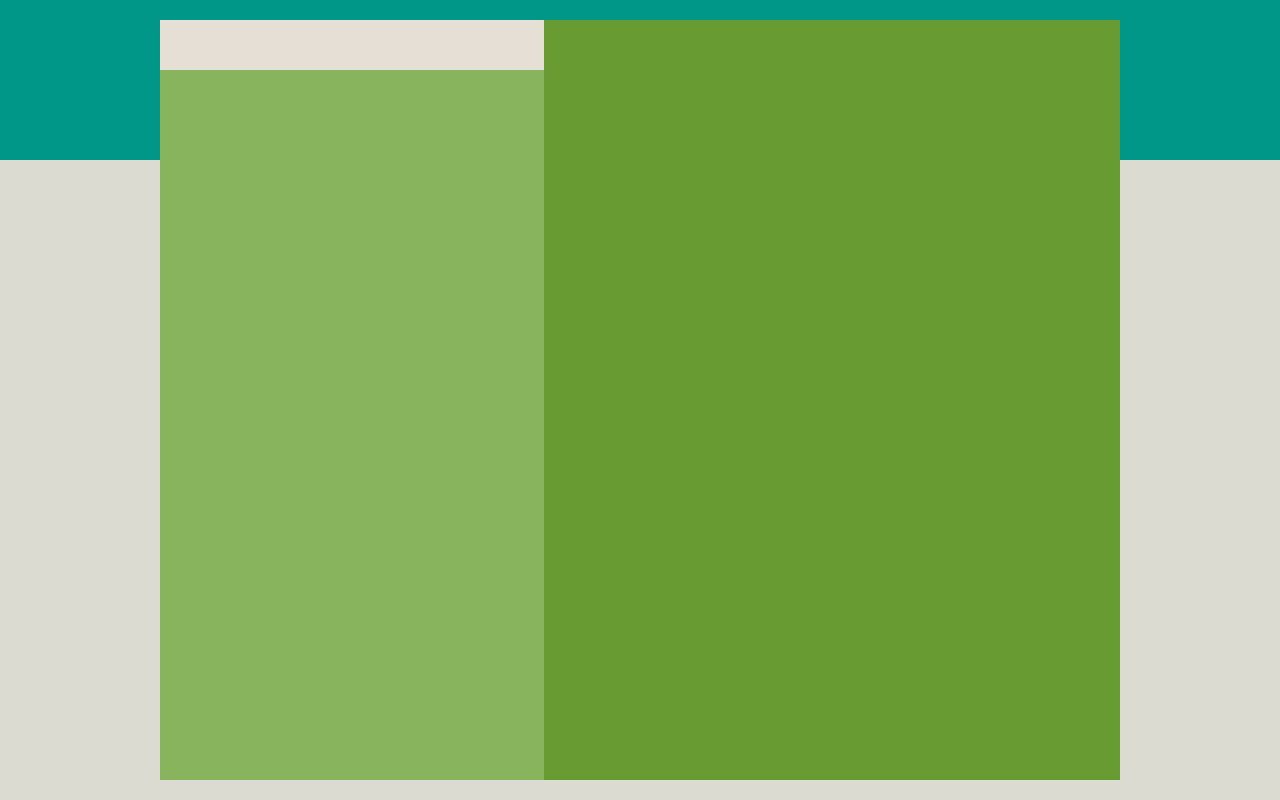
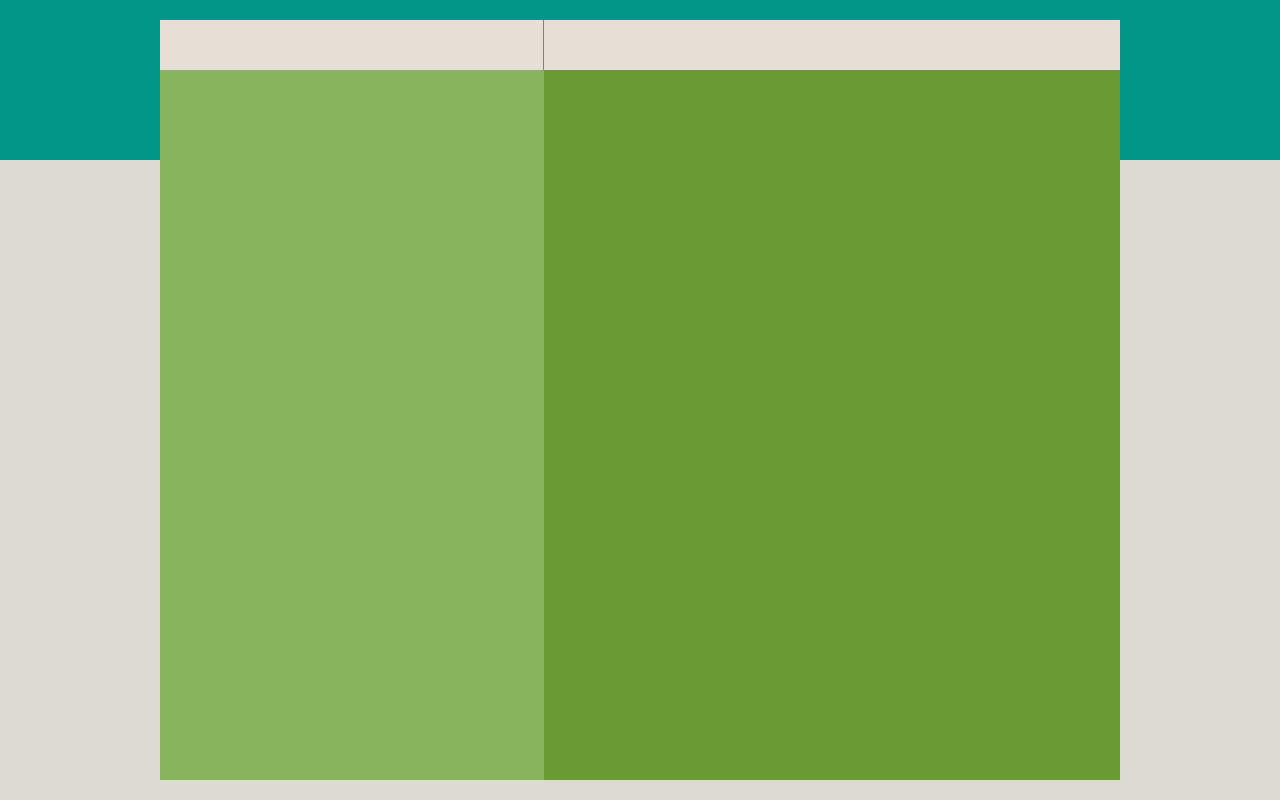
Before and after one commit to Ferlo94/vue-boolzapp, a plain HTML site: page index.html in a window 1280 px wide. Drawn offline with nearby package versions, Linux system fonts and the light colour scheme.

Commit message:
separazione header sx e dx

```diff
--- a/index.html
+++ b/index.html
@@ -12,7 +12,9 @@
         <div class="col-sx">
             <div class="barra-alta-sx"></div>
         </div>
-        <div class="col-dx"></div>
+        <div class="col-dx">
+            <div class="barra-alta-dx"></div>
+        </div>
     </div>
 
 
--- a/style.css
+++ b/style.css
@@ -38,5 +38,11 @@ body {
 .barra-alta-sx {
     background-color: #E6DFD6;
     height: 50px;
+    border-right: 1px solid grey;
 
 }
+
+.barra-alta-dx {
+    background-color: #E6DFD6;
+    height: 50px;
+}
```
